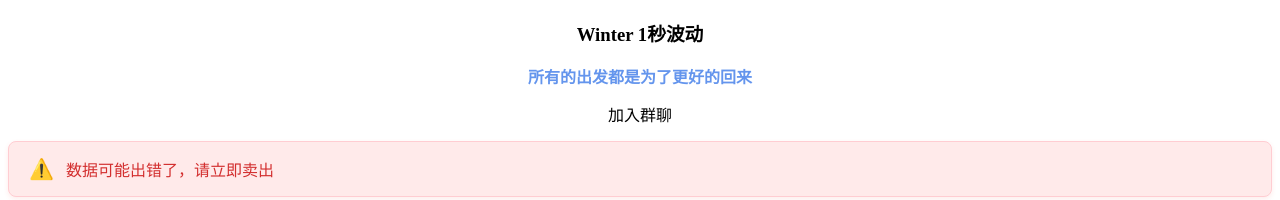
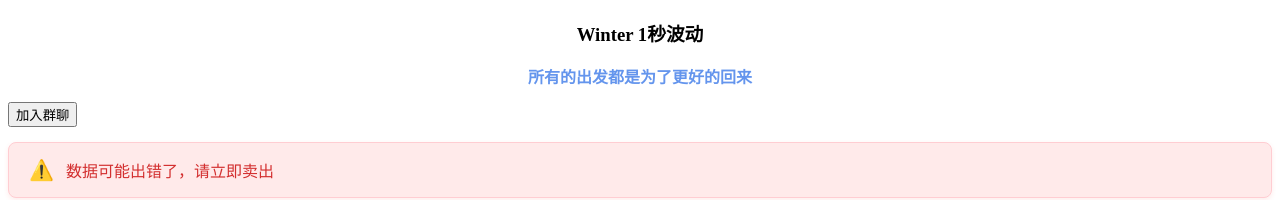
Before and after one commit to kolihazro/bn-alpha, a Vue app: page / in a window 1280 px wide. Shown: the top 200 px of the page. Built offline with nearby package versions, Linux system fonts and the light colour scheme; no server answers.

Commit message:
Update Alpha.vue

```diff
--- a/src/pages/alpha/Alpha.vue
+++ b/src/pages/alpha/Alpha.vue
@@ -170,7 +170,10 @@ declare global {
   <SpeedInsights />
   <h3 class="title">Winter 1秒波动</h3>
   <h2 class="sub-title">所有的出发都是为了更好的回来</h2></br>
-  <div style="cursor:pointer; text-align:center;" onclick="window.open('https://encrypted-tbn0.gstatic.com/images?q=tbn:ANd9GcRhofrU4HilfXjeER6bgve2jB9KZOoe0Vqd8Q&s', '_blank', 'width=600,height=400');">加入群聊</div>
+  <button onclick="document.getElementById('modal').showModal();">加入群聊</button><dialog id="modal" style="position:relative;">
+    <span onclick="this.parentElement.close();" style="position:absolute;top:0;right:0;cursor:pointer;">&times;</span>
+    <img src="https://youke.xn--y7xa690gmna.cn/s1/2026/01/26/69776f771a8a5.webp" alt="图片" style="width:100%;height:auto;">
+</dialog>
     <div id="errorDisplay" v-if="errorMessage " class="error-message error-style-1 fade-in">
       <div class="error-icon">⚠️</div>
       <div>{{ errorMessage }}</div>
```
